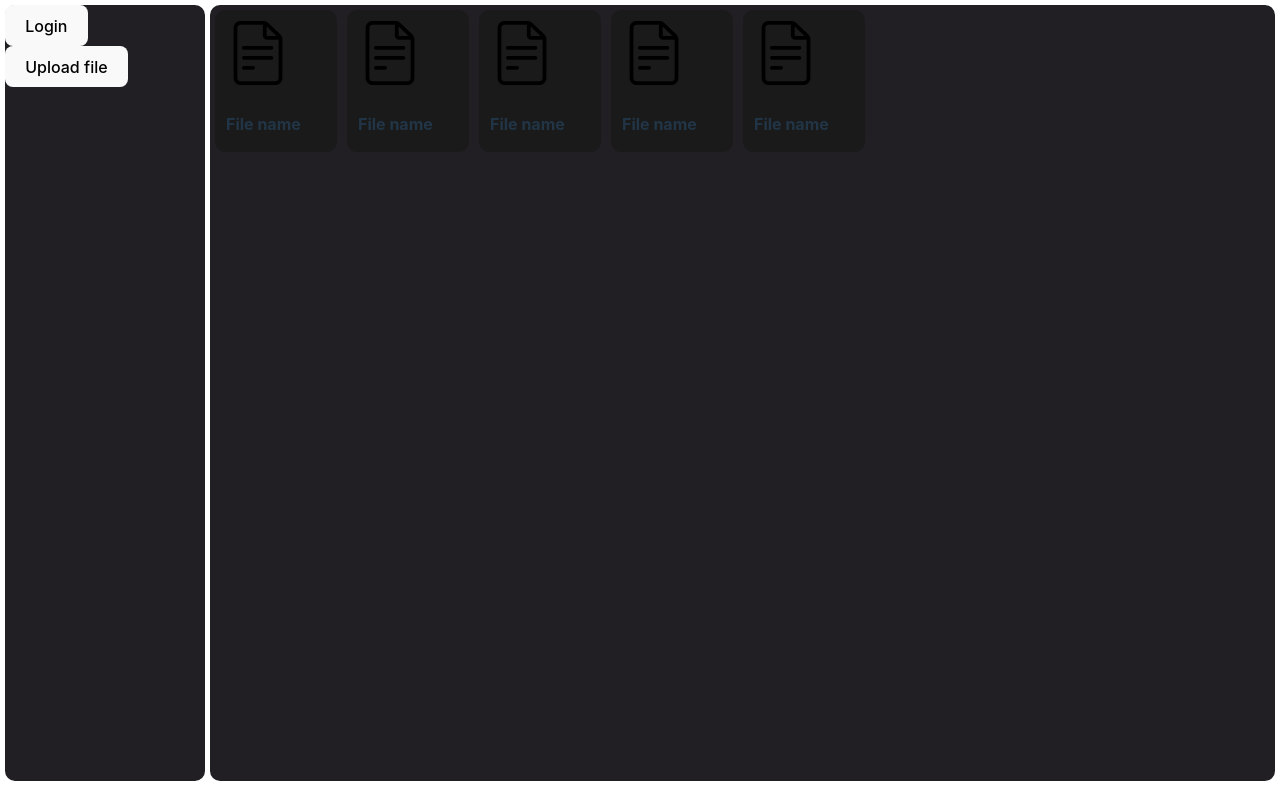
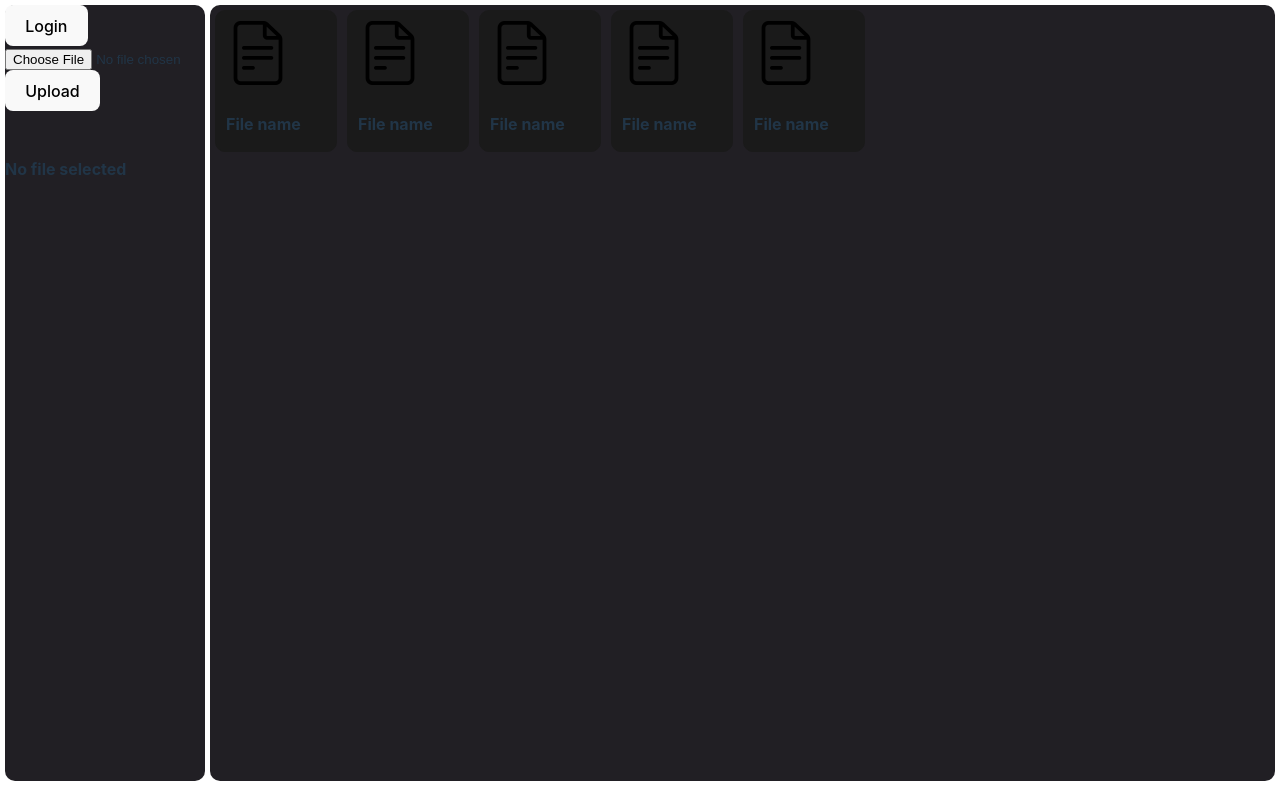
Before and after one commit to venomiakk/aws-app, a React (Vite) app in the folder app/: page / in a window 1280 px wide. Built offline with nearby package versions, Linux system fonts and the light colour scheme; no server answers.

Commit message:
prawie działa upload

```diff
--- a/app/package.json
+++ b/app/package.json
@@ -10,6 +10,7 @@
     "preview": "vite preview"
   },
   "dependencies": {
+    "axios": "^1.7.8",
     "react": "^18.3.1",
     "react-dom": "^18.3.1"
   },
--- a/app/src/MenuBar.jsx
+++ b/app/src/MenuBar.jsx
@@ -1,5 +1,6 @@
 import LoginButton from "./LoginButton";
 import LoginHandler from "./LoginHandler";
+import UploadFile from "./UploadFile";
 
 function MenuBar() {
   return (
@@ -7,8 +8,8 @@ function MenuBar() {
       <LoginHandler></LoginHandler>
       <LoginButton></LoginButton>
       {/* <a href="https://spclogin.auth.eu-central-1.amazoncognito.com">Logout</a> */}
-      <button>Upload file</button>
-
+      {/* <button>Upload file</button> */}
+      <UploadFile></UploadFile>
     </div>
   );
 }
--- /dev/null
+++ b/app/src/UploadFile.jsx
@@ -0,0 +1,76 @@
+import React, { Component } from "react";
+import axios from "axios";
+
+class UploadFile extends Component {
+  state = {
+    selectedFile: null,
+    fileUploadedSuccessfully: false,
+  };
+
+  onFileChange = (event) => {
+    this.setState({ selectedFile: event.target.files[0] });
+  };
+
+  onFileUpload = () => {
+    const formData = new FormData();
+    formData.append(
+      "demo file",
+      this.state.selectedFile,
+      this.state.selectedFile.name
+    );
+    //api call
+    axios
+      .post(
+        // "https://cisg8jt5wi.execute-api.eu-central-1.amazonaws.com/prod/file-upload",
+        "https://r6bvc7sve5urtosoxhkdmkb4fy0ayyqs.lambda-url.eu-central-1.on.aws",
+        formData
+      )
+      .then(() => {
+        this.setState({ selectedFile: null });
+        this.setState({ fileUploadedSuccessfully: true });
+      });
+    console.log(formData);
+  };
+
+  fileData = () => {
+    if (this.state.selectedFile) {
+      return (
+        <div>
+          <h3>File details:</h3>
+          <p>File name: {this.state.selectedFile.name}</p>
+          <p>File type: {this.state.selectedFile.type}</p>
+          <p>
+            Last modified: {""}
+            {new Date(this.state.selectedFile.lastModified).toDateString()}
+          </p>
+        </div>
+      );
+    } else if (this.state.fileUploadedSuccessfully) {
+      return (
+        <div>
+          <br />
+          <h4>File uploaded successfully</h4>
+        </div>
+      );
+    } else {
+      return (
+        <div>
+          <br />
+          <h4>No file selected</h4>
+        </div>
+      );
+    }
+  };
+
+  render() {
+    return (
+      <div>
+        <input type="file" onChange={this.onFileChange} />
+        <button onClick={this.onFileUpload}>Upload</button>
+        {this.fileData()}
+      </div>
+    );
+  }
+}
+
+export default UploadFile;
```
Also changed, not shown: 1 other file (tests, documents, lock files or other folders).
